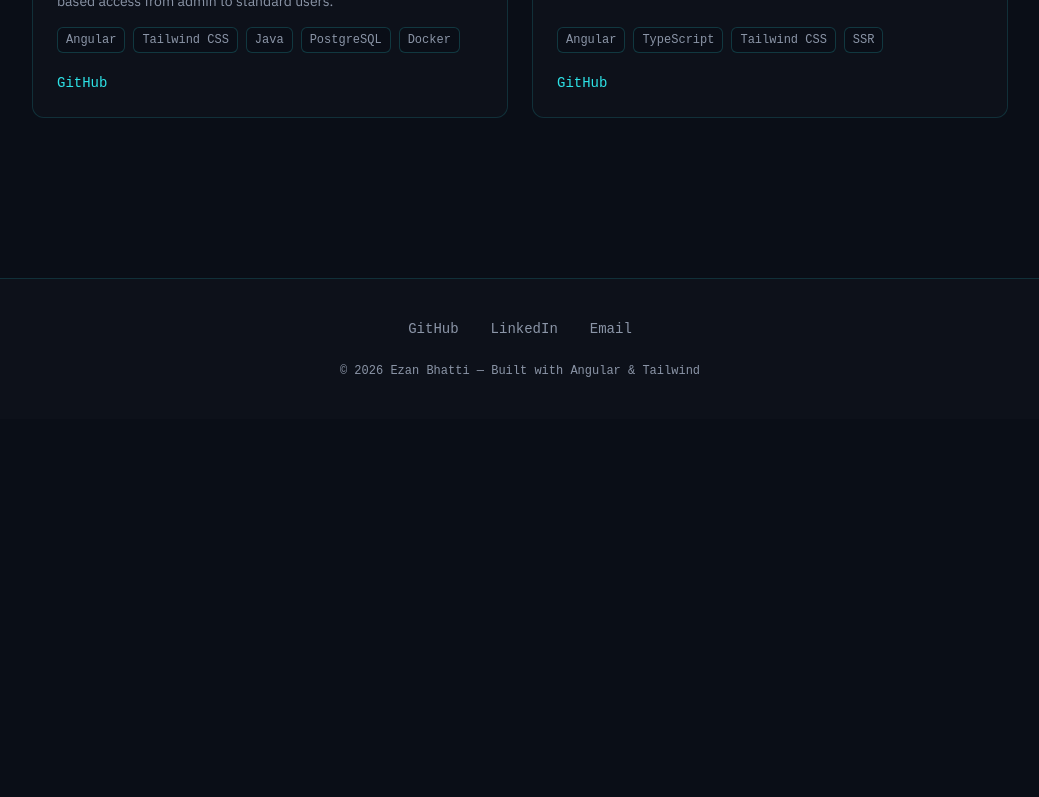
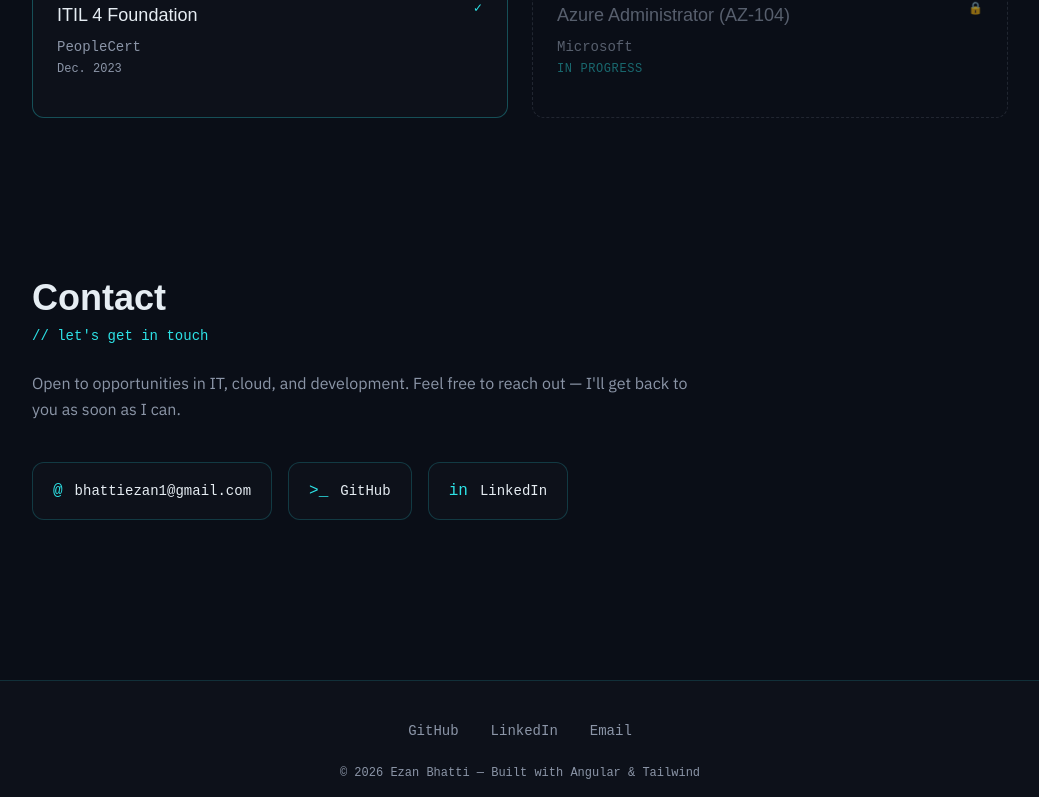
Before and after one commit to ezan1050/portfolio, an Angular app: page / in a window 1280 px wide. Shown: the part 3946-4743 px from the top of the page, without its empty margins (120-1159 px from the left). Before the commit the page ends 4365 px from the top, so only its background shows below. Built offline with nearby package versions, Linux system fonts and the light colour scheme.

Commit message:
feat: add contact section with links (#11)

```diff
--- a/src/app/features/home/home/home.html
+++ b/src/app/features/home/home/home.html
@@ -2,5 +2,6 @@
 <app-about></app-about>
 <app-skills></app-skills>
 <app-experience></app-experience>
+<app-projects></app-projects>
 <app-certifications></app-certifications>
-<app-projects></app-projects>
+<app-contact></app-contact>
--- a/src/app/features/home/home/home.ts
+++ b/src/app/features/home/home/home.ts
@@ -5,10 +5,11 @@ import { About } from '../sections/about/about';
 import { Projects } from '../sections/projects/projects';
 import { Certifications } from "../sections/certifications/certifications";
 import { Experience } from "../sections/experience/experience";
+import { Contact } from "../sections/contact/contact";
 
 @Component({
   selector: 'app-home',
-  imports: [Hero, Skills, About, Experience, Projects, Certifications],
+  imports: [Hero, Skills, About, Experience, Projects, Certifications, Contact],
   templateUrl: './home.html',
   styleUrl: './home.css',
 })
--- /dev/null
+++ b/src/app/features/home/sections/contact/contact.html
@@ -0,0 +1,40 @@
+<section id="contact" appScrollReveal class="max-w-5xl mx-auto px-6 py-20">
+
+  <h2 class="font-display text-3xl md:text-4xl font-bold text-cyber-text mb-2">
+    Contact
+  </h2>
+  <p class="font-mono text-cyber-cyan text-sm mb-6">
+    // let's get in touch
+  </p>
+
+  <p class="font-body text-cyber-muted max-w-2xl mb-10 leading-relaxed">
+    Open to opportunities in IT, cloud, and development. Feel free to reach out —
+    I'll get back to you as soon as I can.
+  </p>
+
+  <div class="flex flex-col sm:flex-row gap-4">
+
+    <!-- Email -->
+    <a href="mailto:bhattiezan1@gmail.com"
+       class="flex items-center gap-3 bg-cyber-surface/50 border border-cyber-cyan/20 rounded-xl px-5 py-4 hover:border-cyber-cyan/50 transition-colors">
+      <span class="font-mono text-cyber-cyan">@</span>
+      <span class="font-mono text-sm text-cyber-text">bhattiezan1&#64;gmail.com</span>
+    </a>
+
+    <!-- GitHub -->
+    <a href="https://github.com/ezan1050" target="_blank" rel="noopener noreferrer"
+       class="flex items-center gap-3 bg-cyber-surface/50 border border-cyber-cyan/20 rounded-xl px-5 py-4 hover:border-cyber-cyan/50 transition-colors">
+      <span class="font-mono text-cyber-cyan">&gt;_</span>
+      <span class="font-mono text-sm text-cyber-text">GitHub</span>
+    </a>
+
+    <!-- LinkedIn -->
+    <a href="https://www.linkedin.com/in/ezan-bhatti/" target="_blank" rel="noopener noreferrer"
+       class="flex items-center gap-3 bg-cyber-surface/50 border border-cyber-cyan/20 rounded-xl px-5 py-4 hover:border-cyber-cyan/50 transition-colors">
+      <span class="font-mono text-cyber-cyan">in</span>
+      <span class="font-mono text-sm text-cyber-text">LinkedIn</span>
+    </a>
+
+  </div>
+
+</section>
```
Also changed, not shown: src/app/features/home/sections/contact/contact.ts (added, +12 -0 lines), src/app/features/home/sections/contact/contact.css (added), 1 other file (tests, documents, lock files or other folders).
